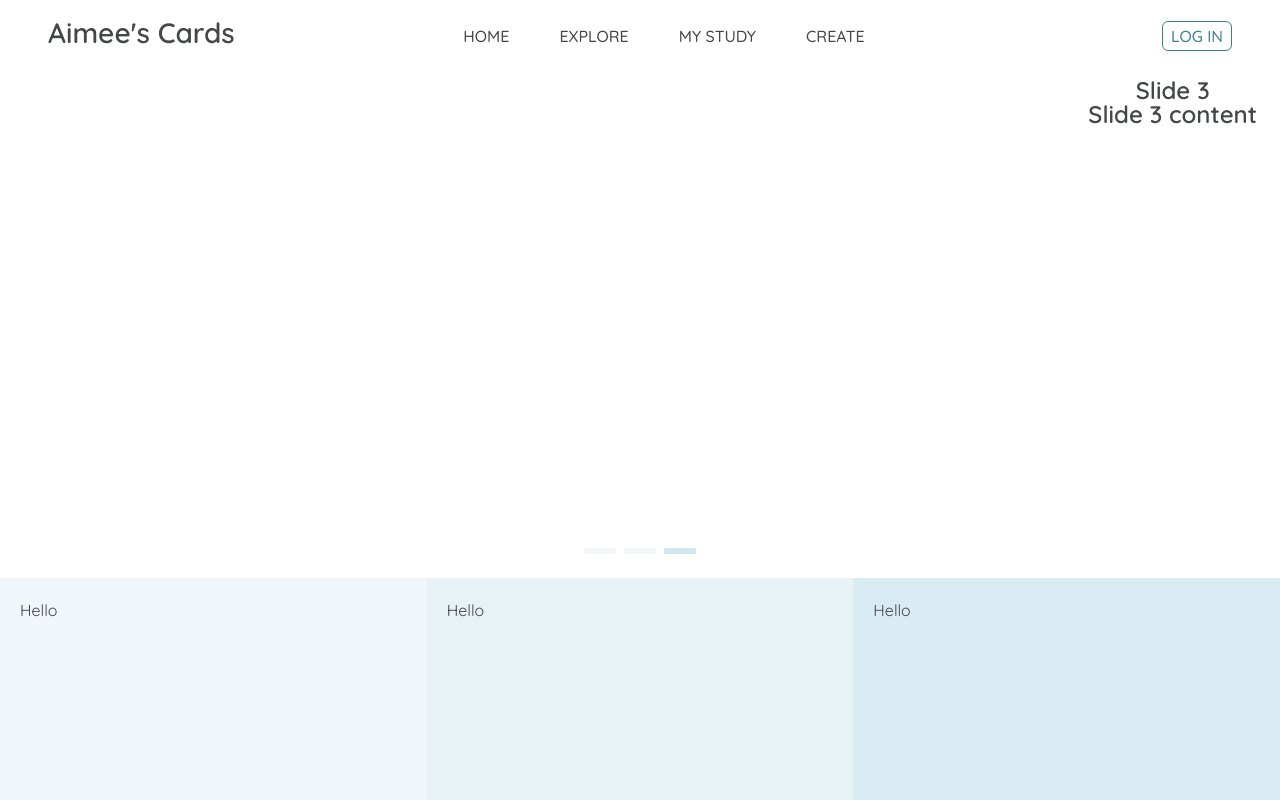
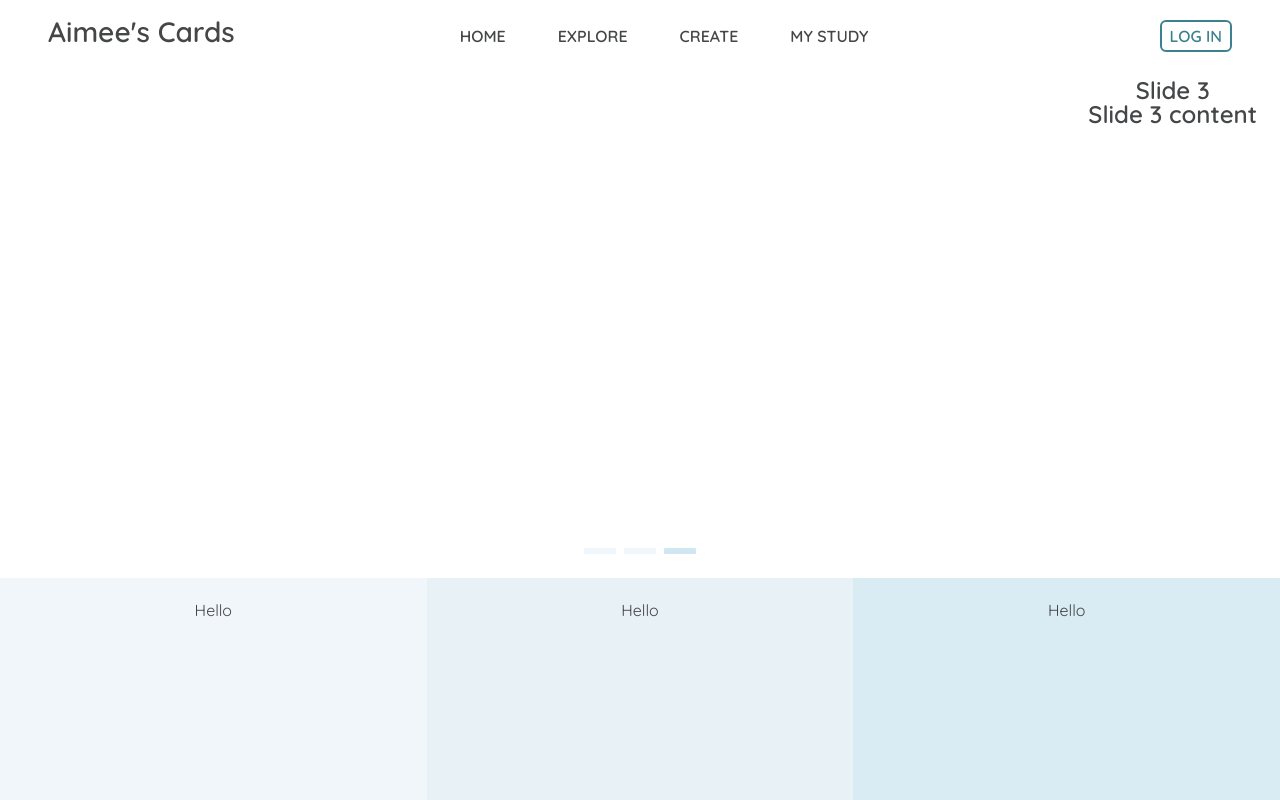
Before and after one commit to AimeeHa/Flashcards, a React (Vite) app in the folder flashcard-react/: page / in a window 1280 px wide. Shown: the top 800 px of the page. Built offline with nearby package versions, Linux system fonts and the light colour scheme.

Commit message:
minor changes to app lower-half className

```diff
--- a/flashcard-react/src/App.css
+++ b/flashcard-react/src/App.css
@@ -17,27 +17,26 @@
   height: 500px;
 }
 
-#lower-half {
+.lower-half {
   display: flex;
   justify-content: center;
   width: 100%;
   flex-grow: 1;
-}
-
-#lower-half > div {
-  padding: 20px;
-  width: 100%;
   color: #444647;
 }
 
-#two {
+.lower-half > div {
+  padding: 20px;
+}
+
+.two {
   background-color: #f0f6fa;
 }
 
-#three {
+.three {
   background-color: #e7f1f6;
 }
 
-#four {
+.four {
   background-color: #d9ebf3;
 }
--- a/flashcard-react/src/App.tsx
+++ b/flashcard-react/src/App.tsx
@@ -13,10 +13,10 @@ function App() {
         <div id="banner">
           <Slideshow></Slideshow>
         </div>
-        <div id="lower-half">
-          <div id="two">Hello</div>
-          <div id="three">Hello</div>
-          <div id="four">Hello</div>
+        <div className="lower-half">
+          <div className="lower-half two">Hello</div>
+          <div className="lower-half three">Hello</div>
+          <div className="lower-half four">Hello</div>
         </div>
       </div>
     </>
--- a/flashcard-react/src/Navbar.css
+++ b/flashcard-react/src/Navbar.css
@@ -30,12 +30,12 @@
 }
 
 #login {
-  border: #3d808e 1px solid;
+  border: #3d808e 2px solid;
   border-radius: 6px;
   padding: 2px 8px;
   text-decoration: none;
   color: #3d808e;
-  font-weight: 500;
+  font-weight: 550;
   font-size: 16px;
 }
 
@@ -58,15 +58,15 @@
 .navButton {
   text-decoration: none;
   color: #444647;
-  font-weight: 500;
+  font-weight: 550;
   font-size: 16px;
   padding: 2px 8px;
-  border: transparent 1px solid;
+  border: transparent 2px solid;
   pointer-events: auto;
 }
 
 .navButton:hover {
-  border: #3d808e 1px solid;
+  border: #3d808e 2px solid;
   background-color: #3d808e;
   color: #ffffff;
   border-radius: 6px;
--- a/flashcard-react/src/Navbar.tsx
+++ b/flashcard-react/src/Navbar.tsx
@@ -19,10 +19,10 @@ function Navbar() {
           EXPLORE
         </a>
         <a className="navButton" href="/">
-          MY STUDY
+          CREATE
         </a>
         <a className="navButton" href="/">
-          CREATE
+          MY STUDY
         </a>
       </div>
     </nav>
```
